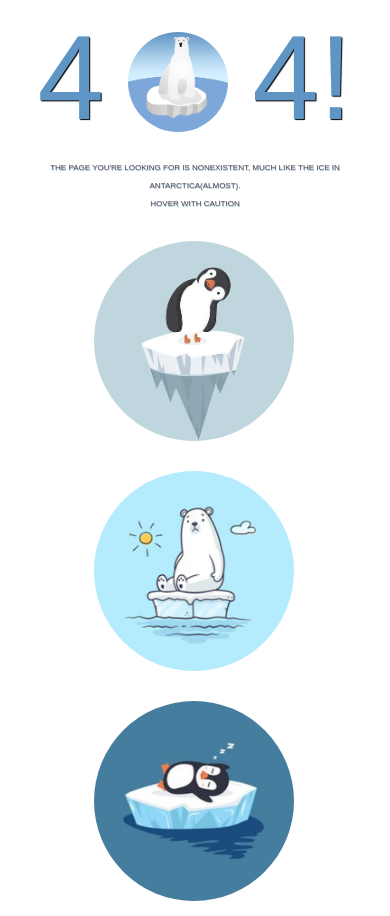
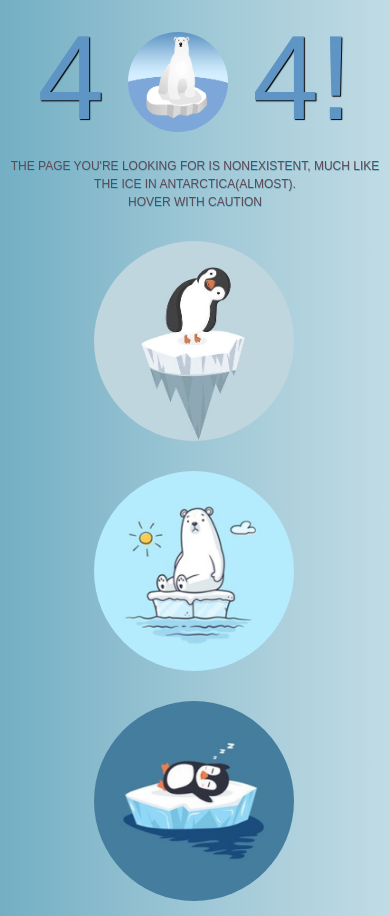
Before and after one commit to WonkyVamp/sysadmintask1, a plain HTML site: page index.html in a window 390 px wide. Drawn offline with Linux system fonts and the light colour scheme; a web font is replaced by a local one.

Commit message:
Add files via upload

```diff
--- a/s5.css
+++ b/s5.css
@@ -9,7 +9,7 @@ body
     background-color: #ff8c42;
     background-image: linear-gradient(to right , rgba(255,140,66,0.4), rgba(255,140,66,0.7), rgba(255,140,66,0.3));
     /*background-image: linear-gradient(to right , );*/
-   /* background-image: linear-gradient(to right , rgba(100,166,189,0.9), rgba(100,166,189,0.63), rgba(100,166,189,0.4));*/
+    background-image: linear-gradient(to right , rgba(100,166,189,0.9), rgba(100,166,189,0.63), rgba(100,166,189,0.4));
     /*background-image: linear-gradient(to right,#ada7c9, rgba(100,166,189,0.6), #90a8c3,#ada7c9 );
    /*background-image: linear-gradient(to right , rgba(94,149,197,0.5), rgba(94,149,197,1))*/
 }
@@ -228,7 +228,7 @@ p1
 }
 p2
 {
-    font-size: 8px;
+    font-size: 12px;
 }
 }
 
```
